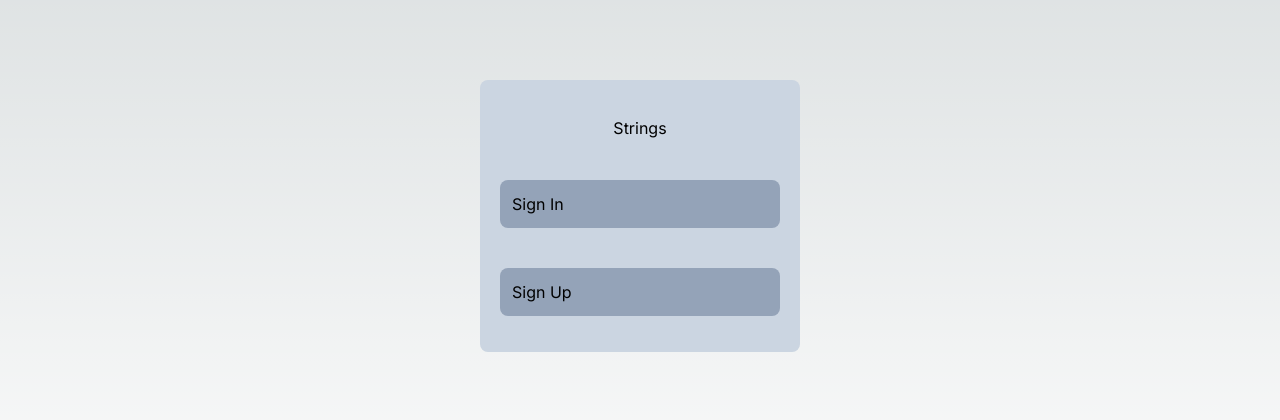
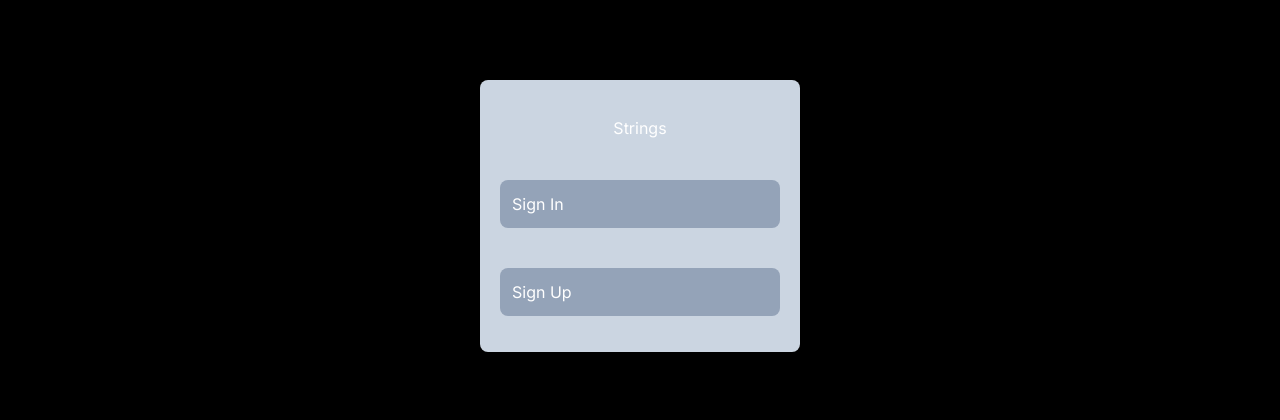
Before and after one commit to byambadorj2/strings-app, a Next.js app: page / in a window 1280 px wide. Shown: the part 184-604 px from the top of the page. Built offline with nearby package versions, Linux system fonts and the light colour scheme.

Commit message:
color change

```diff
--- a/app/(public)/signin/form.tsx
+++ b/app/(public)/signin/form.tsx
@@ -60,7 +60,7 @@ function Form() {
       </div>
       <button
         type="submit"
-        className="mt-4 bg-state-900 text-white p-3 rounded-l"
+        className="mt-4 dark:bg-slate-900 bg-slate-400 text-white p-3 rounded-lg"
       >
         Sign In
       </button>
--- a/app/(public)/signup/form.tsx
+++ b/app/(public)/signup/form.tsx
@@ -83,7 +83,7 @@ function Form() {
       </div>
       <button
         type="submit"
-        className="mt-4 bg-state-900 text-white p-3 rounded-l"
+        className="mt-4 dark:bg-slate-900 bg-slate-400 text-white p-3 rounded-lg"
       >
         Sign Up
       </button>
--- a/app/globals.css
+++ b/app/globals.css
@@ -17,11 +17,6 @@
 }
 
 body {
-  color: rgb(var(--foreground-rgb));
-  background: linear-gradient(
-      to bottom,
-      transparent,
-      rgb(var(--background-end-rgb))
-    )
-    rgb(var(--background-start-rgb));
+  color: white;
+  background: black;
 }
```
